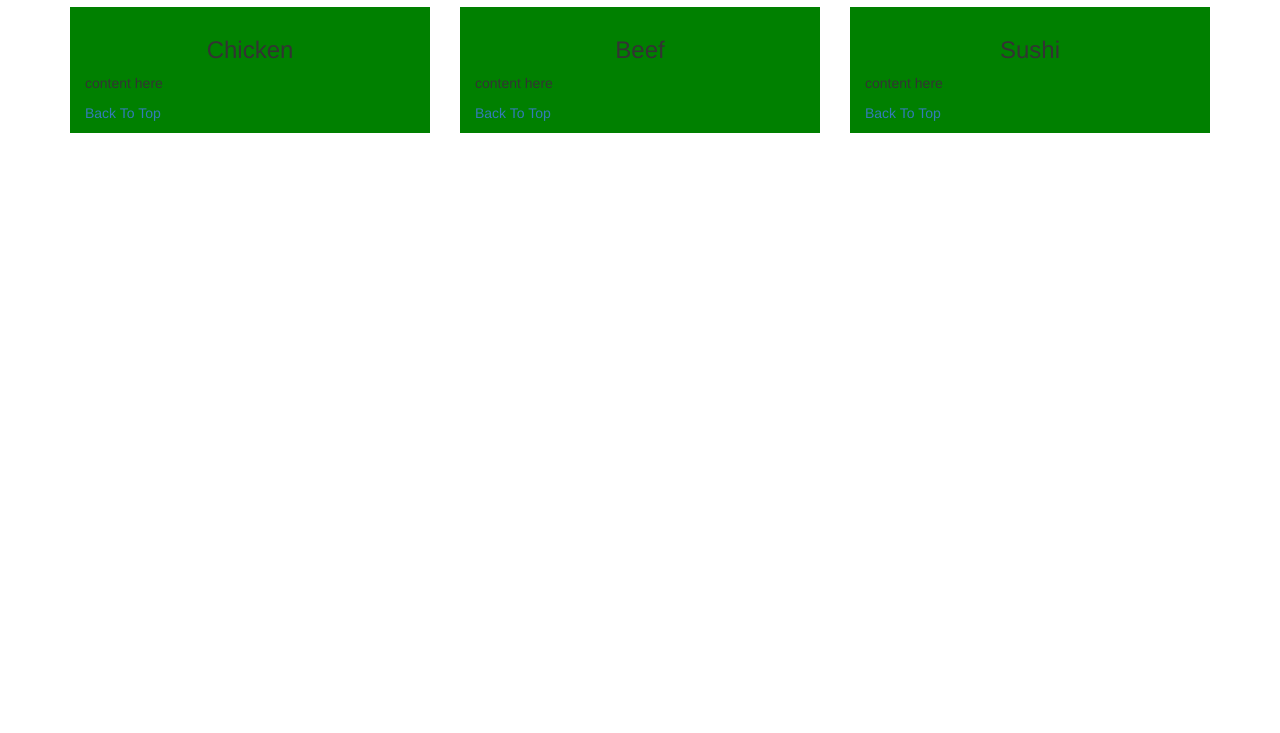
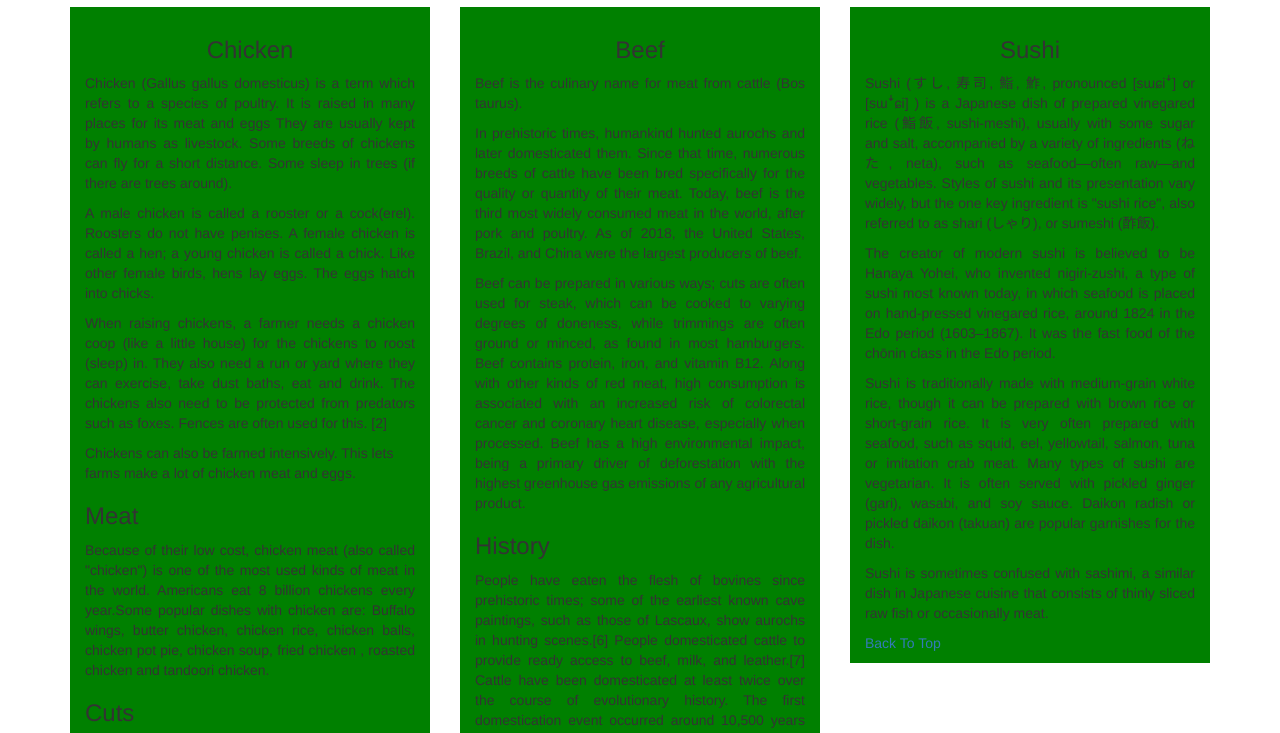
Before and after one commit to MozeClemo/MozeClemo, a plain HTML site: page index.html in a window 1280 px wide. Shown: the part 128-861 px from the top of the page. Before the commit the page ends 800 px from the top, so only its background shows below. Drawn offline with Linux system fonts and the light colour scheme.

Commit message:
Update index.html

```diff
--- a/index.html
+++ b/index.html
@@ -49,7 +49,27 @@
 		<div class="content-cell">
 		<h3 class="text-center">Chicken</h3>
 		<p>
-		content here
+	Chicken (Gallus gallus domesticus) is a term which refers to a species of poultry. It is raised in many places for its meat and eggs They are usually kept by humans as livestock. Some breeds of chickens can fly for a short distance. Some sleep in trees (if there are trees around).
+        </p>
+		<p>
+A male chicken is called a rooster or a cock(erel). Roosters do not have penises. A female chicken is called a hen; a young chicken is called a chick. Like other female birds, hens lay eggs. The eggs hatch into chicks.
+     </p>
+	 <p>
+When raising chickens, a farmer needs a chicken coop (like a little house) for the chickens to roost (sleep) in. They also need a run or yard where they can exercise, take dust baths, eat and drink. The chickens also need to be protected from predators such as foxes. Fences are often used for this. [2]
+</p>
+Chickens can also be farmed intensively. This lets farms make a lot of chicken meat and eggs.
+<h3>
+Meat
+</h3>
+<p>
+Because of their low cost, chicken meat (also called "chicken") is one of the most used kinds of meat in the world. Americans eat 8 billion chickens every year.Some popular dishes with chicken are: Buffalo wings, butter chicken, chicken rice, chicken balls, chicken pot pie, chicken soup, fried chicken , roasted chicken and tandoori chicken.
+</p>
+<h3>
+Cuts
+</h3>
+<p>
+There are different cuts of chicken. Chicken meat can also be bought whole. The leanest part is known as the breast. Sliced pieces of the breast are known as the tender(loin). There are also wings, thighs, and legs (also known as drumsticks).[6]
+</p>
 		</p>
 		<a href="#top">Back To Top</a>
 		</div>
@@ -59,7 +79,23 @@
 		<div class="content-cell">
 		<h3 class="text-center">Beef</h3>
 		<p>
-		content here
+		Beef is the culinary name for meat from cattle (Bos taurus).
+</p>
+<p>
+In prehistoric times, humankind hunted aurochs and later domesticated them. Since that time, numerous breeds of cattle have been bred specifically for the quality or quantity of their meat. Today, beef is the third most widely consumed meat in the world, after pork and poultry. As of 2018, the United States, Brazil, and China were the largest producers of beef.
+</p>
+<p>
+Beef can be prepared in various ways; cuts are often used for steak, which can be cooked to varying degrees of doneness, while trimmings are often ground or minced, as found in most hamburgers. Beef contains protein, iron, and vitamin B12. Along with other kinds of red meat, high consumption is associated with an increased risk of colorectal cancer and coronary heart disease, especially when processed. Beef has a high environmental impact, being a primary driver of deforestation with the highest greenhouse gas emissions of any agricultural product.
+		</p>
+		<h3>
+		History
+		</h3>
+		<p>
+		People have eaten the flesh of bovines since prehistoric times; some of the earliest known cave paintings, such as those of Lascaux, show aurochs in hunting scenes.[6] People domesticated cattle to provide ready access to beef, milk, and leather.[7] Cattle have been domesticated at least twice over the course of evolutionary history. The first domestication event occurred around 10,500 years ago with the evolution of Bos taurus. The second was more recent, around 7,000 years ago, with the evolution of Bos indicus in the Indian subcontinent. There is a possible third domestication event 8,500 years ago, with a potential third species Bos africanus arising in Africa.[8]
+</p>
+<p>
+In the United States, the growth of the beef business was largely due to expansion in the Southwest. Upon the acquisition of grasslands through the Mexican–American War of 1848, and later the expulsion of the Plains Indians from this region and the Midwest, the American livestock industry began, starting primarily with the taming of wild longhorn cattle. Chicago and New York City were the first to benefit from these developments in their stockyards and in their meat markets.[9]
+		</p>
 		</p>
 		<a href="#top">Back To Top</a>
 		</div>
@@ -69,7 +105,21 @@
 		<div class="content-cell">
 		<h3 class="text-center">Sushi</h3>
 		<p>
-		content here
+		Sushi (すし, 寿司, 鮨, 鮓, pronounced [sɯɕiꜜ] or [sɯꜜɕi] ) is a Japanese dish of prepared vinegared rice (鮨飯, sushi-meshi), usually with some sugar and salt, accompanied by a variety of ingredients (ねた, neta), such as seafood—often raw—and vegetables. Styles of sushi and its presentation vary widely, but the one key ingredient is "sushi rice", also referred to as shari (しゃり), or sumeshi (酢飯).
+		</p>
+		<p>
+		The creator of modern sushi is believed to be Hanaya Yohei, who invented nigiri-zushi, a type of sushi most known today, in which seafood is placed on hand-pressed vinegared rice, around 1824 in the Edo period (1603–1867). It was the fast food of the chōnin class in the Edo period.
+		</p>
+		<p>
+		Sushi is traditionally made with medium-grain white rice, though it can be prepared with brown rice or short-grain rice. It is very often prepared with seafood, such as squid, eel, yellowtail, salmon, tuna or imitation crab meat. Many types of sushi are vegetarian. It is often served with pickled ginger (gari), wasabi, and soy sauce. Daikon radish or pickled daikon (takuan) are popular garnishes for the dish.
+		</p>
+		<p>
+		Sushi is sometimes confused with sashimi, a similar dish in Japanese cuisine that consists of thinly sliced raw fish or occasionally meat.
+		</p>
+
+
+
+
 		</p>
 		<a href="#top">Back To Top</a>
 		</div>
```
